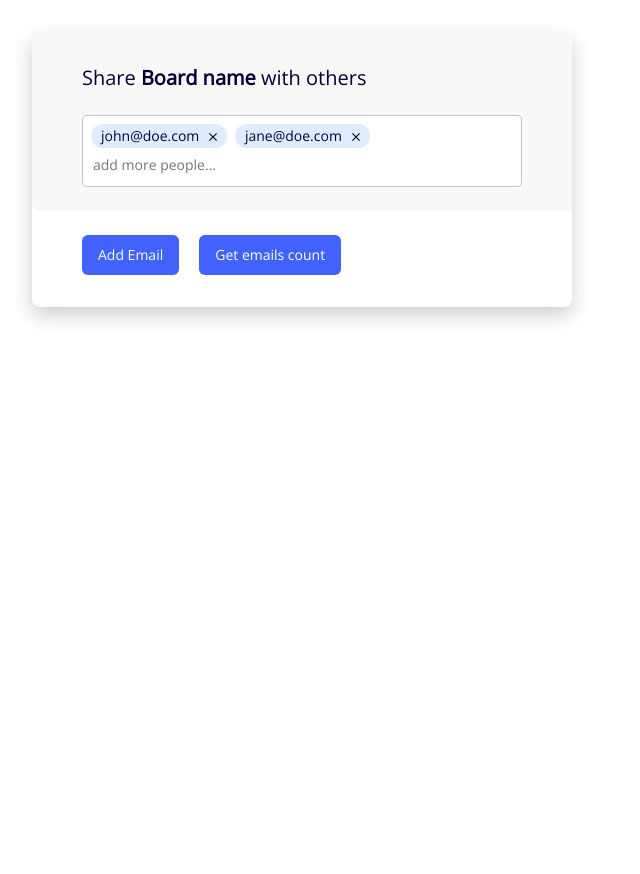
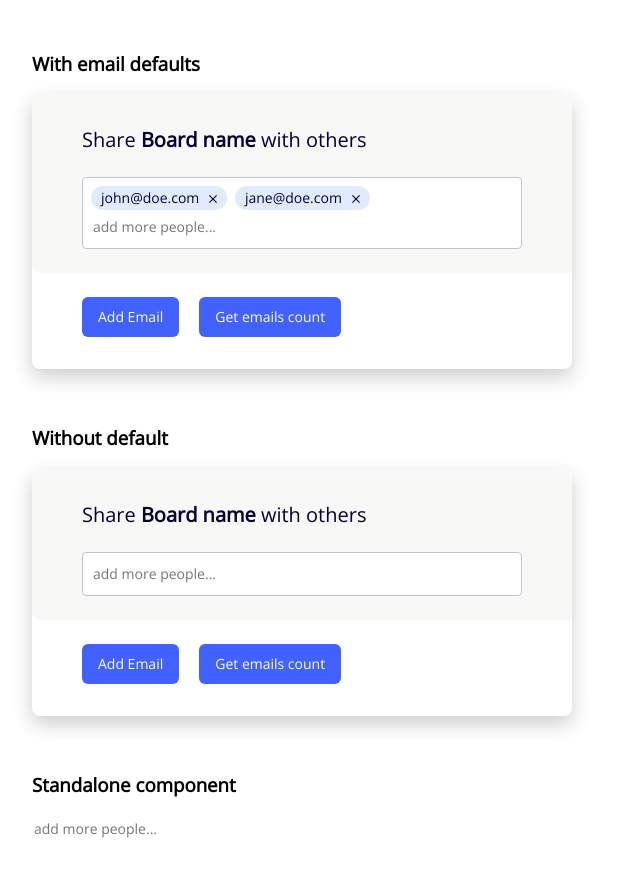
Before and after one commit to JhonM/shareEmail, a website: page index.html in a window 1280 px wide. Shown: the whole page, without its empty margins (0-640 px from the left). Before the commit the page ends 800 px from the top, so only its background shows below. Drawn offline with nearby package versions, Linux system fonts and the light colour scheme.

Commit message:
Add example

```diff
--- a/index.html
+++ b/index.html
@@ -7,6 +7,7 @@
   </head>
   <body>
     <div class="container">
+      <h3>With email defaults</h3>
       <div class="share-box first" tabindex="0">
         <div class="share-box-body">
           <div class="share-box-heading" tabindex="0">
@@ -24,7 +25,7 @@
         </div>
       </div>
 
-      <!--
+      <h3>Without default</h3>
       <div class="share-box second" tabindex="0">
         <div class="share-box-body">
           <div class="share-box-heading" tabindex="0">
@@ -41,25 +42,39 @@
           </div>
         </div>
       </div>
+
+      <h3>Standalone component</h3>
+      <div id="standalone" class="standalone"><div>
     </div>
-      -->
 
     <script src="dist/multiple-email-form.min.js"></script>
     <script>
       const emailId = document.getElementById('email');
-      const shareId = document.getElementById('share');
-
-      const form = shareForm.setup(emailId, {
+      const formEmail = shareForm.setup(emailId, {
         emails: ['john@doe.com', 'jane@doe.com'],
       });
       const add = document.querySelector('.first .add-email');
+      const count = document.querySelector('.first .get-count');
       add.onclick = function () {
-        form.randomEmail();
+        formEmail.randomEmail();
       };
-      const count = document.querySelector('.first .get-count');
       count.onclick = function () {
-        form.emailsCount();
+        formEmail.emailsCount();
       };
+
+      const shareId = document.getElementById('share');
+      const shareComp = shareForm.setup(shareId);
+      const addShare = document.querySelector('.second .add-email');
+      const countShare = document.querySelector('.second .get-count');
+
+      addShare.onclick = function () {
+        shareComp.randomEmail();
+      };
+      countShare.onclick = function () {
+        shareComp.emailsCount();
+      };
+
+      shareForm.setup(document.getElementById('standalone'));
     </script>
   </body>
 </html>
--- a/src/styles/base.scss
+++ b/src/styles/base.scss
@@ -81,6 +81,10 @@ h3 {
   }
 }
 
+.standalone {
+  max-width: 540px;
+}
+
 ///////// shareForm styling /////////
 [data-share-form="share-box-email-label-container"] {
   display: inline-block;
```
Also changed, not shown: dist/bundle.css.
